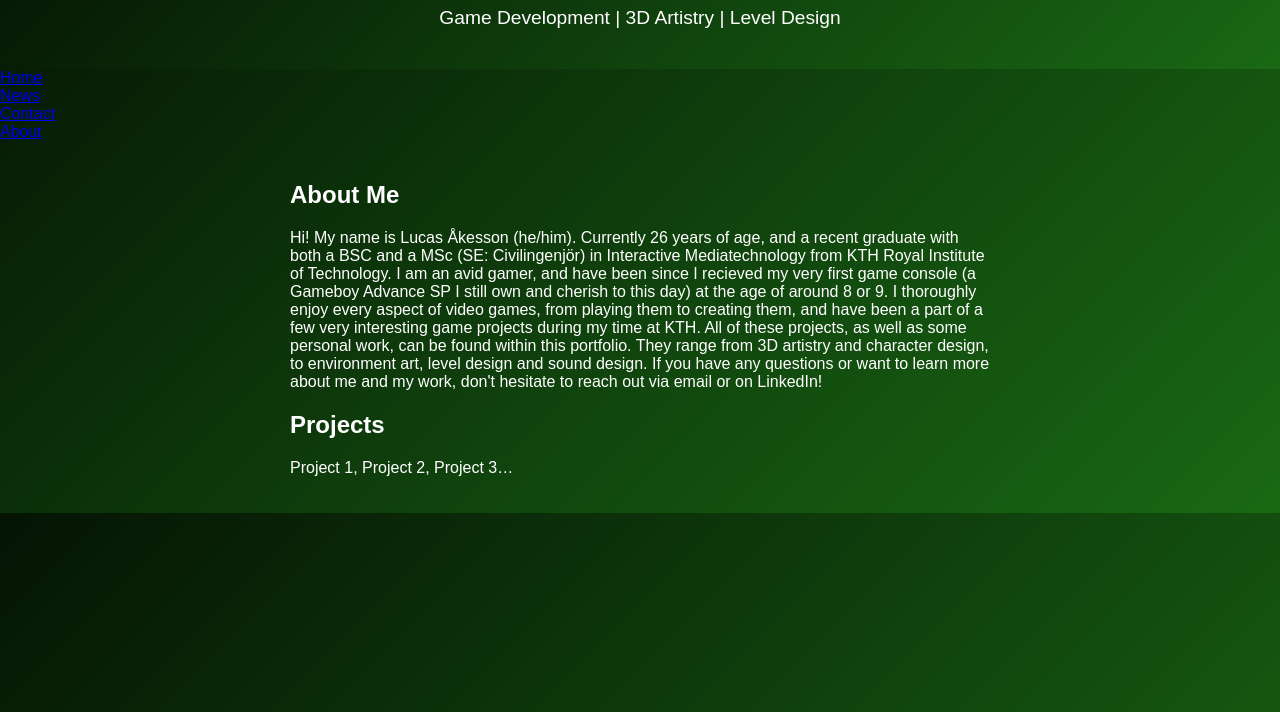
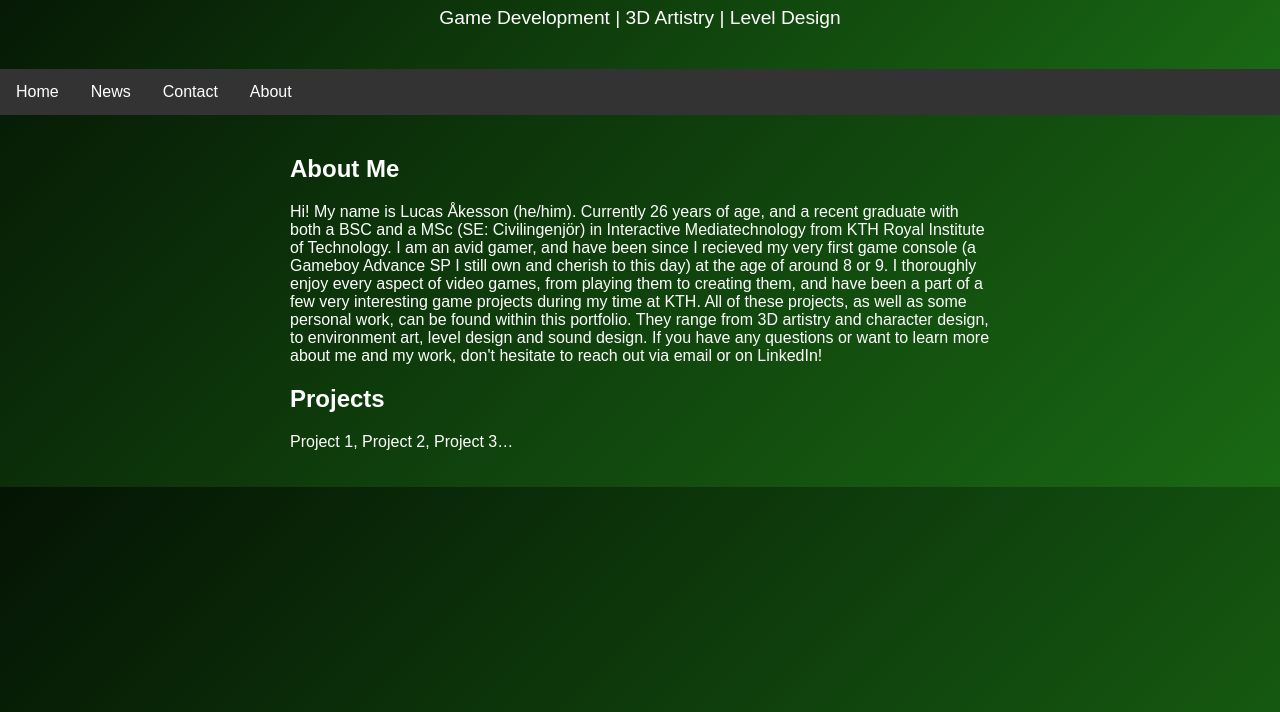
Before and after one commit to LukeTheDuke-afk/luketheduke-afk.github.io, a plain HTML site: page index.html in a window 1280 px wide. Shown: the part 88-800 px from the top of the page. Drawn offline with Linux system fonts and the light colour scheme.

Commit message:
Update index.html

```diff
--- a/index.html
+++ b/index.html
@@ -38,15 +38,29 @@
       color: #ffffff;
     }
 
-    ul {
+  ul {
   list-style-type: none;
   margin: 0;
   padding: 0;
-  width: 60px;
+  overflow: hidden;
+  background-color: #333;
+}
+
+li {
+  float: left;
 }
 
 li a {
   display: block;
+  color: white;
+  text-align: center;
+  padding: 14px 16px;
+  text-decoration: none;
+}
+
+/* Change the link color to #111 (black) on hover */
+li a:hover {
+  background-color: #111;
 }
   </style>
 </head>
```
